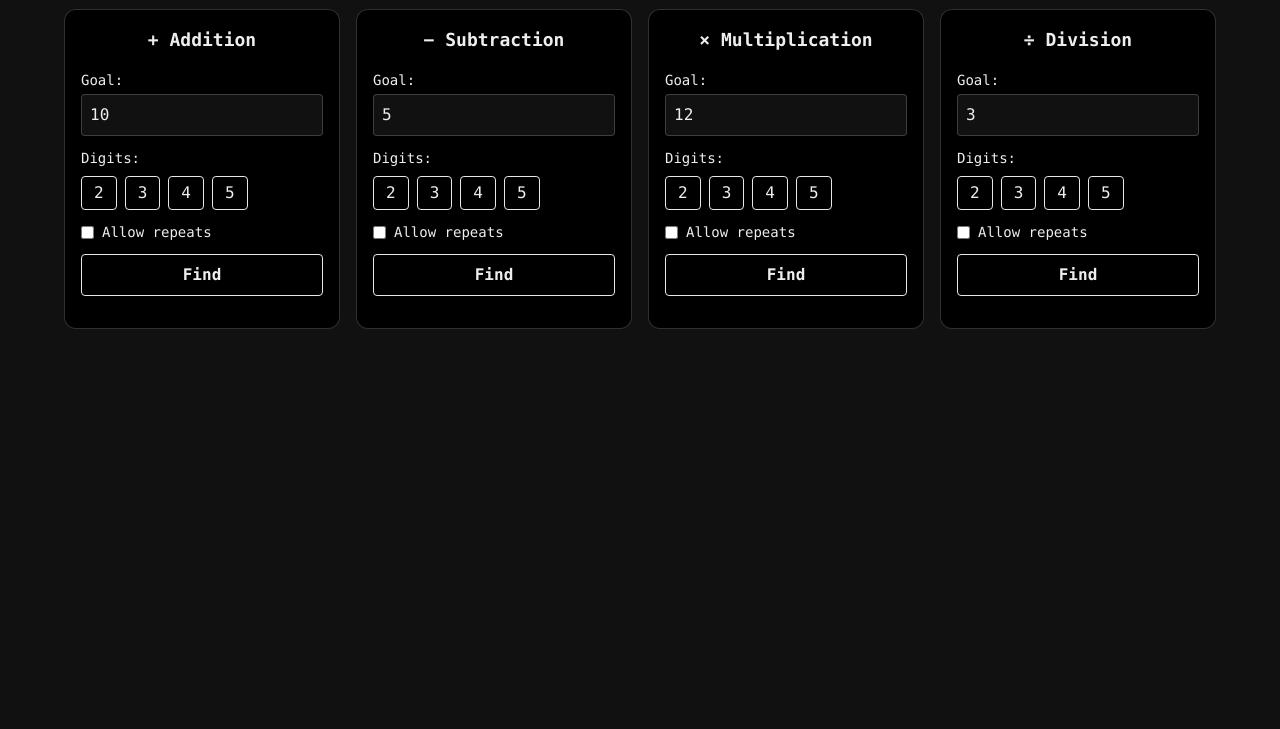
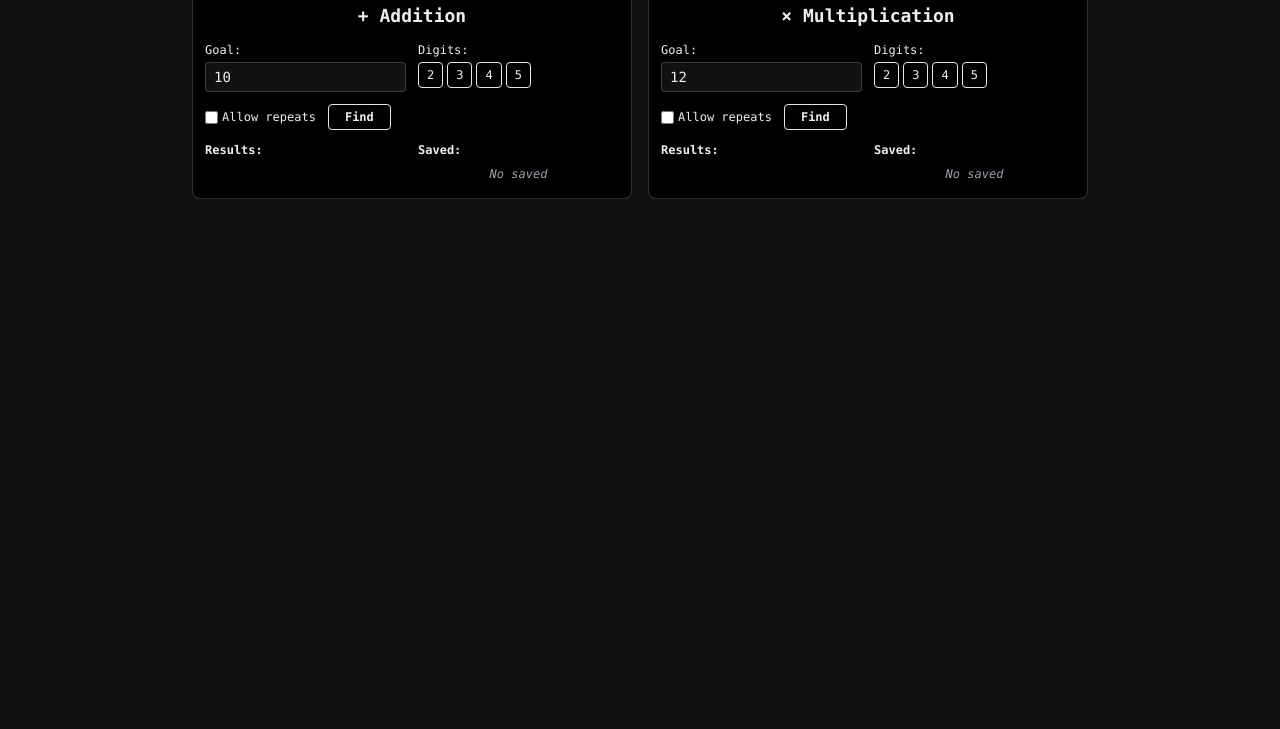
Before and after one commit to theparthway/kenken-helper, a plain HTML site: page index.html in a window 1280 px wide. Shown: the part 71-800 px from the top of the page. Drawn offline with nearby package versions, Linux system fonts and the light colour scheme.

Commit message:
remove sub and div

```diff
--- a/index.html
+++ b/index.html
@@ -21,129 +21,99 @@
     }
   </script>
 </head>
-<body class="bg-dark text-light min-h-screen p-5 font-mono">
-  <div class="max-w-6xl mx-auto">
-    <h1 class="text-center text-3xl font-bold mb-6">KenKen Helper</h1>
+<body class="bg-dark text-light min-h-screen p-3 font-mono text-sm">
+  <div class="max-w-4xl mx-auto">
+    <h1 class="text-center text-2xl font-bold mb-4">KenKen Helper</h1>
 
-    <div class="grid grid-cols-1 md:grid-cols-2 xl:grid-cols-4 gap-4">
-      <!-- Template Section -->
-      <div class="border border-light/20 rounded-xl p-4 bg-black">
-        <h2 class="text-lg font-bold mb-4 text-center">+ Addition</h2>
+    <div class="grid grid-cols-1 md:grid-cols-2 gap-4">
+      <!-- Addition Section -->
+      <div class="border border-light/20 rounded-lg p-3 bg-black">
+        <h2 class="text-lg font-bold mb-3 text-center">+ Addition</h2>
 
-        <label class="block text-sm mb-1">Goal:</label>
-        <input id="add-goal" type="number" value="10"
-               class="w-full border border-light/20 bg-dark text-light rounded p-2 mb-3">
-
-        <label class="block text-sm mb-2">Digits:</label>
-        <div class="flex gap-2 mb-3" id="add-digits">
-          <button class="digit-btn px-3 py-1 border rounded" data-value="2">2</button>
-          <button class="digit-btn px-3 py-1 border rounded" data-value="3">3</button>
-          <button class="digit-btn px-3 py-1 border rounded" data-value="4">4</button>
-          <button class="digit-btn px-3 py-1 border rounded" data-value="5">5</button>
+        <div class="flex gap-3 mb-3">
+          <div class="flex-1">
+            <label class="block text-xs mb-1">Goal:</label>
+            <input id="add-goal" type="number" value="10"
+                   class="w-full border border-light/20 bg-dark text-light rounded px-2 py-1">
+          </div>
+          <div class="flex-1">
+            <label class="block text-xs mb-1">Digits:</label>
+            <div class="flex gap-1" id="add-digits">
+              <button class="digit-btn px-2 py-1 border rounded text-xs" data-value="2">2</button>
+              <button class="digit-btn px-2 py-1 border rounded text-xs" data-value="3">3</button>
+              <button class="digit-btn px-2 py-1 border rounded text-xs" data-value="4">4</button>
+              <button class="digit-btn px-2 py-1 border rounded text-xs" data-value="5">5</button>
+            </div>
+          </div>
         </div>
 
-        <label class="flex items-center text-sm mb-3">
-          <input type="checkbox" id="add-repeat" class="mr-2"> Allow repeats
-        </label>
+        <div class="flex gap-3 mb-3">
+          <label class="flex items-center text-xs">
+            <input type="checkbox" id="add-repeat" class="mr-1"> Allow repeats
+          </label>
+          <button onclick="calculateCombinations('add')"
+                  class="px-4 py-1 border rounded font-bold hover:bg-light hover:text-black text-xs">
+            Find
+          </button>
+        </div>
 
-        <button onclick="calculateCombinations('add')"
-                class="w-full border rounded py-2 font-bold hover:bg-light hover:text-black">
-          Find
-        </button>
-
-        <div id="add-results" class="mt-4 text-sm"></div>
-        <div id="add-saved" class="mt-4 text-sm"></div>
+        <div class="grid grid-cols-2 gap-3">
+          <div>
+            <div class="text-xs font-bold mb-1">Results:</div>
+            <div id="add-results" class="text-xs max-h-48 overflow-y-auto"></div>
+          </div>
+          <div>
+            <div class="text-xs font-bold mb-1">Saved:</div>
+            <div id="add-saved" class="text-xs max-h-48 overflow-y-auto"></div>
+          </div>
+        </div>
       </div>
 
-      <!-- Subtraction -->
-      <div class="border border-light/20 rounded-xl p-4 bg-black">
-        <h2 class="text-lg font-bold mb-4 text-center">− Subtraction</h2>
+      <!-- Multiplication Section -->
+      <div class="border border-light/20 rounded-lg p-3 bg-black">
+        <h2 class="text-lg font-bold mb-3 text-center">× Multiplication</h2>
 
-        <label class="block text-sm mb-1">Goal:</label>
-        <input id="subtract-goal" type="number" value="5"
-               class="w-full border border-light/20 bg-dark text-light rounded p-2 mb-3">
-
-        <label class="block text-sm mb-2">Digits:</label>
-        <div class="flex gap-2 mb-3" id="subtract-digits">
-          <button class="digit-btn px-3 py-1 border rounded" data-value="2">2</button>
-          <button class="digit-btn px-3 py-1 border rounded" data-value="3">3</button>
-          <button class="digit-btn px-3 py-1 border rounded" data-value="4">4</button>
-          <button class="digit-btn px-3 py-1 border rounded" data-value="5">5</button>
+        <div class="flex gap-3 mb-3">
+          <div class="flex-1">
+            <label class="block text-xs mb-1">Goal:</label>
+            <input id="multiply-goal" type="number" value="12"
+                   class="w-full border border-light/20 bg-dark text-light rounded px-2 py-1">
+          </div>
+          <div class="flex-1">
+            <label class="block text-xs mb-1">Digits:</label>
+            <div class="flex gap-1" id="multiply-digits">
+              <button class="digit-btn px-2 py-1 border rounded text-xs" data-value="2">2</button>
+              <button class="digit-btn px-2 py-1 border rounded text-xs" data-value="3">3</button>
+              <button class="digit-btn px-2 py-1 border rounded text-xs" data-value="4">4</button>
+              <button class="digit-btn px-2 py-1 border rounded text-xs" data-value="5">5</button>
+            </div>
+          </div>
         </div>
 
-        <label class="flex items-center text-sm mb-3">
-          <input type="checkbox" id="subtract-repeat" class="mr-2"> Allow repeats
-        </label>
-
-        <button onclick="calculateCombinations('subtract')"
-                class="w-full border rounded py-2 font-bold hover:bg-light hover:text-black">
-          Find
-        </button>
-
-        <div id="subtract-results" class="mt-4 text-sm"></div>
-        <div id="subtract-saved" class="mt-4 text-sm"></div>
-      </div>
-
-      <!-- Multiplication -->
-      <div class="border border-light/20 rounded-xl p-4 bg-black">
-        <h2 class="text-lg font-bold mb-4 text-center">× Multiplication</h2>
-
-        <label class="block text-sm mb-1">Goal:</label>
-        <input id="multiply-goal" type="number" value="12"
-               class="w-full border border-light/20 bg-dark text-light rounded p-2 mb-3">
-
-        <label class="block text-sm mb-2">Digits:</label>
-        <div class="flex gap-2 mb-3" id="multiply-digits">
-          <button class="digit-btn px-3 py-1 border rounded" data-value="2">2</button>
-          <button class="digit-btn px-3 py-1 border rounded" data-value="3">3</button>
-          <button class="digit-btn px-3 py-1 border rounded" data-value="4">4</button>
-          <button class="digit-btn px-3 py-1 border rounded" data-value="5">5</button>
+        <div class="flex gap-3 mb-3">
+          <label class="flex items-center text-xs">
+            <input type="checkbox" id="multiply-repeat" class="mr-1"> Allow repeats
+          </label>
+          <button onclick="calculateCombinations('multiply')"
+                  class="px-4 py-1 border rounded font-bold hover:bg-light hover:text-black text-xs">
+            Find
+          </button>
         </div>
 
-        <label class="flex items-center text-sm mb-3">
-          <input type="checkbox" id="multiply-repeat" class="mr-2"> Allow repeats
-        </label>
-
-        <button onclick="calculateCombinations('multiply')"
-                class="w-full border rounded py-2 font-bold hover:bg-light hover:text-black">
-          Find
-        </button>
-
-        <div id="multiply-results" class="mt-4 text-sm"></div>
-        <div id="multiply-saved" class="mt-4 text-sm"></div>
-      </div>
-
-      <!-- Division -->
-      <div class="border border-light/20 rounded-xl p-4 bg-black">
-        <h2 class="text-lg font-bold mb-4 text-center">÷ Division</h2>
-
-        <label class="block text-sm mb-1">Goal:</label>
-        <input id="divide-goal" type="number" value="3"
-               class="w-full border border-light/20 bg-dark text-light rounded p-2 mb-3">
-
-        <label class="block text-sm mb-2">Digits:</label>
-        <div class="flex gap-2 mb-3" id="divide-digits">
-          <button class="digit-btn px-3 py-1 border rounded" data-value="2">2</button>
-          <button class="digit-btn px-3 py-1 border rounded" data-value="3">3</button>
-          <button class="digit-btn px-3 py-1 border rounded" data-value="4">4</button>
-          <button class="digit-btn px-3 py-1 border rounded" data-value="5">5</button>
+        <div class="grid grid-cols-2 gap-3">
+          <div>
+            <div class="text-xs font-bold mb-1">Results:</div>
+            <div id="multiply-results" class="text-xs max-h-48 overflow-y-auto"></div>
+          </div>
+          <div>
+            <div class="text-xs font-bold mb-1">Saved:</div>
+            <div id="multiply-saved" class="text-xs max-h-48 overflow-y-auto"></div>
+          </div>
         </div>
-
-        <label class="flex items-center text-sm mb-3">
-          <input type="checkbox" id="divide-repeat" class="mr-2"> Allow repeats
-        </label>
-
-        <button onclick="calculateCombinations('divide')"
-                class="w-full border rounded py-2 font-bold hover:bg-light hover:text-black">
-          Find
-        </button>
-
-        <div id="divide-results" class="mt-4 text-sm"></div>
-        <div id="divide-saved" class="mt-4 text-sm"></div>
       </div>
     </div>
   </div>
 
-  <script src="script.js" />
+  <script src="script.js"></script>
 </body>
 </html>
--- a/script.js
+++ b/script.js
@@ -1,9 +1,7 @@
 // Storage for saved combinations
 let savedCombinations = {
   add: [],
-  subtract: [],
-  multiply: [],
-  divide: []
+  multiply: []
 };
 
 // Generate permutations (with/without repeats)
@@ -43,12 +41,11 @@ function calculateCombinations(operation) {
 
   permutations.forEach(perm => {
     let result;
-    switch (operation) {
-      case "add":
-      case "multiply":
-        result = operation === "add"
-          ? perm.reduce((sum, d) => sum + d, 0)
-          : perm.reduce((prod, d) => prod * d, 1);
+    if (operation === "add") {
+      result = perm.reduce((sum, d) => sum + d, 0);
+    } else if (operation === "multiply") {
+      result = perm.reduce((prod, d) => prod * d, 1);
+    }
 
     if (result === goal) {
       const key = [...perm].sort((a, b) => a - b).join(",");
@@ -56,48 +53,6 @@ function calculateCombinations(operation) {
         seenSorted.add(key);
         validCombinations.push([...perm].sort((a, b) => a - b));
       }
-        }
-        break;
-
-      case "subtract":
-        const keySub = [...perm].sort((a, b) => a - b).join(",");
-        if (!seenSorted.has(keySub)) {
-          const arrangements = generatePermutations(perm, numDigits, true);
-          let found = false;
-          for (let arr of arrangements) {
-            const test = arr.reduce((diff, d, i) => (i === 0 ? d : diff - d));
-            if (test === goal) {
-              found = true;
-              break;
-            }
-          }
-          if (found) {
-            seenSorted.add(keySub);
-            validCombinations.push([...perm].sort((a, b) => a - b));
-          }
-        }
-        break;
-
-      case "divide":
-        const keyDiv = [...perm].sort((a, b) => a - b).join(",");
-        if (!seenSorted.has(keyDiv)) {
-          const arrangements = generatePermutations(perm, numDigits, true);
-          let found = false;
-          for (let arr of arrangements) {
-            if (arr.slice(1).every(d => d !== 0)) {
-              const test = arr.reduce((q, d, i) => (i === 0 ? d : q / d));
-              if (Math.abs(test - goal) < 0.0001) {
-                found = true;
-                break;
-              }
-            }
-          }
-          if (found) {
-            seenSorted.add(keyDiv);
-            validCombinations.push([...perm].sort((a, b) => a - b));
-          }
-        }
-        break;
     }
   });
 
@@ -108,15 +63,15 @@ function displayResults(operation, combinations, goal) {
   const resultsDiv = document.getElementById(`${operation}-results`);
   if (combinations.length === 0) {
     resultsDiv.innerHTML =
-      `<div class="text-center text-gray-400 italic py-2">No combinations</div>`;
+      `<div class="text-center text-gray-400 italic py-1">No combinations</div>`;
     return;
   }
-  let html = `<div class="font-bold mb-2">Found ${combinations.length}:</div>`;
+  let html = `<div class="font-bold mb-1">Found ${combinations.length}:</div>`;
   combinations.forEach(combo => {
     html += `
-      <div class="border border-gray-600 rounded p-2 mb-2 flex justify-between items-center">
+      <div class="border border-gray-600 rounded px-2 py-1 mb-1 flex justify-between items-center">
         <span>[${combo.join(", ")}]</span>
-        <button class="px-2 py-1 border rounded text-xs hover:bg-light hover:text-black"
+        <button class="px-1 py-0 border rounded text-xs hover:bg-light hover:text-black"
                 onclick="saveCombination('${operation}', [${combo.join(",")}], ${goal})">
           Save
         </button>
@@ -146,17 +101,17 @@ function updateSavedDisplay(operation) {
   const savedDiv = document.getElementById(`${operation}-saved`);
   if (savedCombinations[operation].length === 0) {
     savedDiv.innerHTML =
-      `<div class="text-center text-gray-400 italic py-2">No saved</div>`;
+      `<div class="text-center text-gray-400 italic py-1">No saved</div>`;
     return;
   }
   let html = "";
   savedCombinations[operation].forEach((saved, index) => {
     html += `
-      <div class="border border-gray-600 rounded p-2 mb-2 flex justify-between items-center">
+      <div class="border border-gray-600 rounded px-2 py-1 mb-1 flex justify-between items-center">
         <span>[${saved.combination.join(", ")}] = ${saved.goal}</span>
-        <button class="px-2 py-1 border rounded text-xs hover:bg-light hover:text-black"
+        <button class="px-1 py-0 border rounded text-xs hover:bg-light hover:text-black"
                 onclick="deleteSavedCombination('${operation}', ${index})">
-          Delete
+          Del
         </button>
       </div>`;
   });
@@ -177,5 +132,5 @@ document.querySelectorAll(".digit-btn").forEach(btn => {
 
 // Initialize empty saved sections
 window.onload = () => {
-  ["add", "subtract", "multiply", "divide"].forEach(op => updateSavedDisplay(op));
+  ["add", "multiply"].forEach(op => updateSavedDisplay(op));
 };
```
Lines whose indentation alone changed are shown as unchanged.
